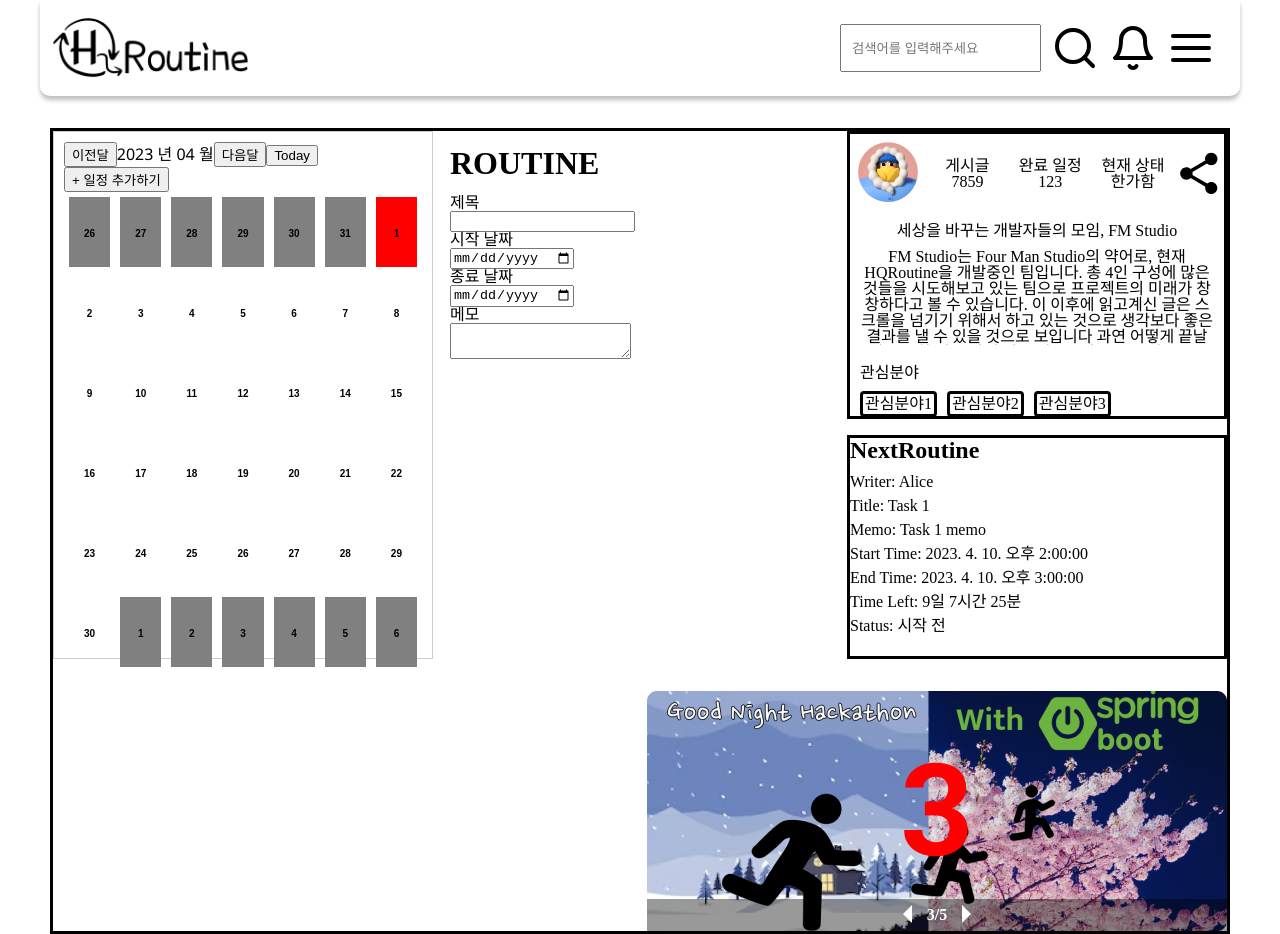
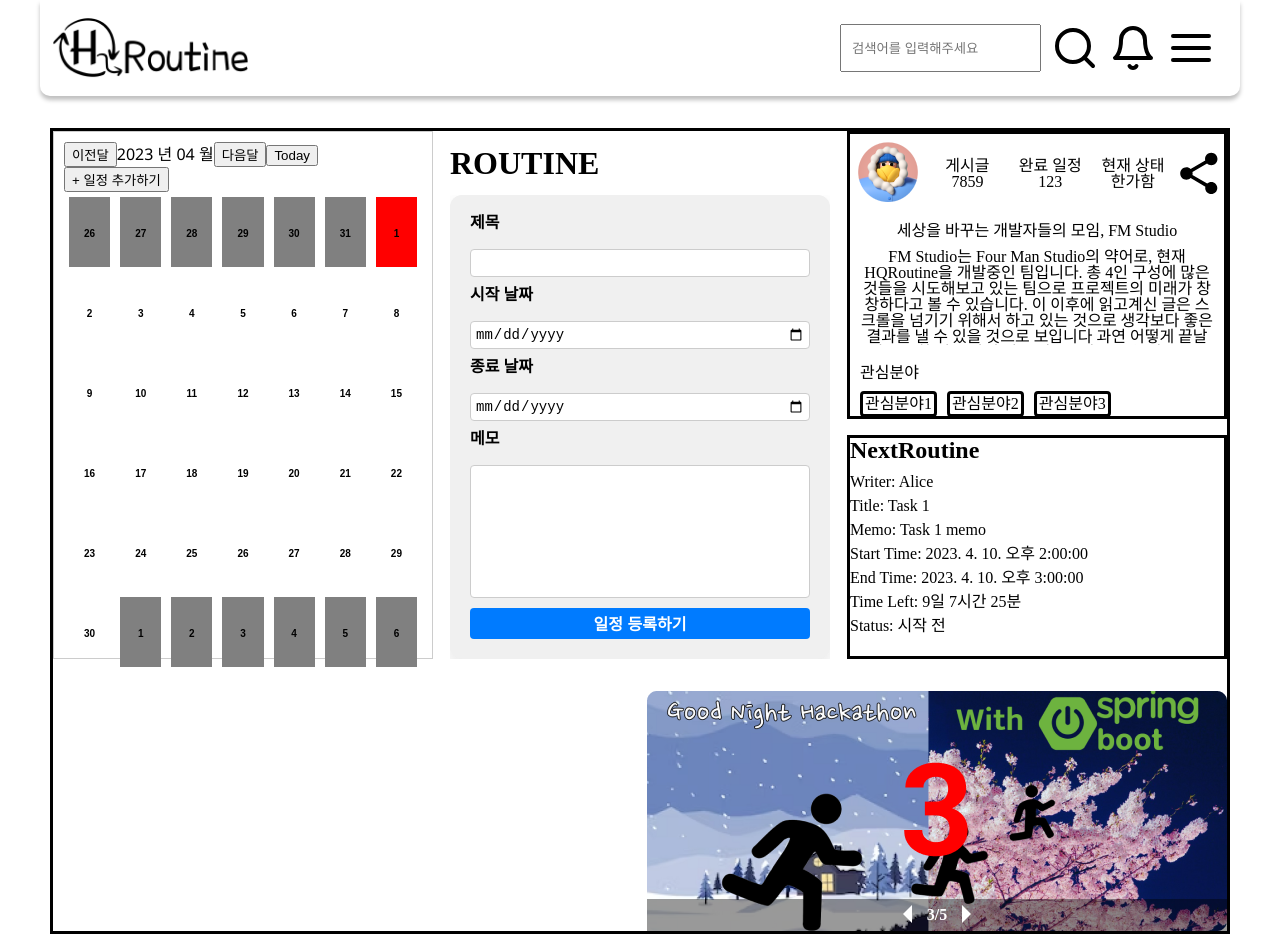
Before and after one commit to Techeer-FM-Studio/frontend, a Next.js app: page / in a window 1280 px wide. Both pictures are taken after a click on the button "+ 일정 추가하기". Built offline with nearby package versions, Linux system fonts and the light colour scheme.

Commit message:
feat: 디자인 변경, 일정 등록 버튼 추가

```diff
--- a/src/components/routine/RoutineLayout.tsx
+++ b/src/components/routine/RoutineLayout.tsx
@@ -10,15 +10,16 @@ const RoutineLayout: React.FC<RoutineLayoutProps> = ({ showForm }) => {
       <div className={styles.RoutineLayoutTop}>ROUTINE</div>
       <div className={styles.RoutineLayoutBottom}>
         {showForm && (
-          <div>
+          <div className={styles.RoutineAddForm}>
             <h3>제목</h3>
-            <input type="text" />
+            <input type="text" className={styles.input} />
             <h3>시작 날짜</h3>
-            <input type="date" />
+            <input type="date" className={styles.input} />
             <h3>종료 날짜</h3>
-            <input type="date" />
+            <input type="date" className={styles.input} />
             <h3>메모</h3>
-            <textarea />
+            <textarea className={styles.textarea} />
+            <button className={styles.button}>일정 등록하기</button>
           </div>
         )}
       </div>
--- a/src/styles/components/routine/RoutineLayout.module.scss
+++ b/src/styles/components/routine/RoutineLayout.module.scss
@@ -37,5 +37,58 @@
   .RoutineLayoutBottom {
     height: 46.4rem;
     overflow: scroll;
+    .RoutineAddForm {
+      display: flex;
+      flex-direction: column;
+      gap: 1rem;
+      padding: 2rem;
+      max-height: 46.4rem;
+      box-sizing: border-box;
+      background-color: #f0f0f0;
+      border-radius: 1.2rem;
+      box-shadow: 0 1rem 2rem rgba(0, 0, 0, 0.1);
+
+      h3 {
+        font-size: 1.6rem;
+        font-weight: 600;
+        margin-bottom: 0.8rem;
+      }
+
+      .input {
+        width: 100%;
+        height: 3rem;
+        font-size: 1.4rem;
+        padding: 0.4rem;
+        border: 1px solid #ccc;
+        border-radius: 0.4rem;
+      }
+
+      .textarea {
+        width: 100%;
+        height: 15rem;
+        font-size: 1.4rem;
+        padding: 0.4rem;
+        border: 1px solid #ccc;
+        border-radius: 0.4rem;
+        resize: none;
+      }
+
+      .button {
+        width: 100%;
+        height: 3.5rem;
+        font-size: 1.6rem;
+        font-weight: 600;
+        color: #fff;
+        background-color: #007bff;
+        border: none;
+        border-radius: 0.4rem;
+        cursor: pointer;
+        transition: background-color 0.3s ease-in-out;
+
+        &:hover {
+          background-color: #0056b3;
+        }
+      }
+    }
   }
 }
```
